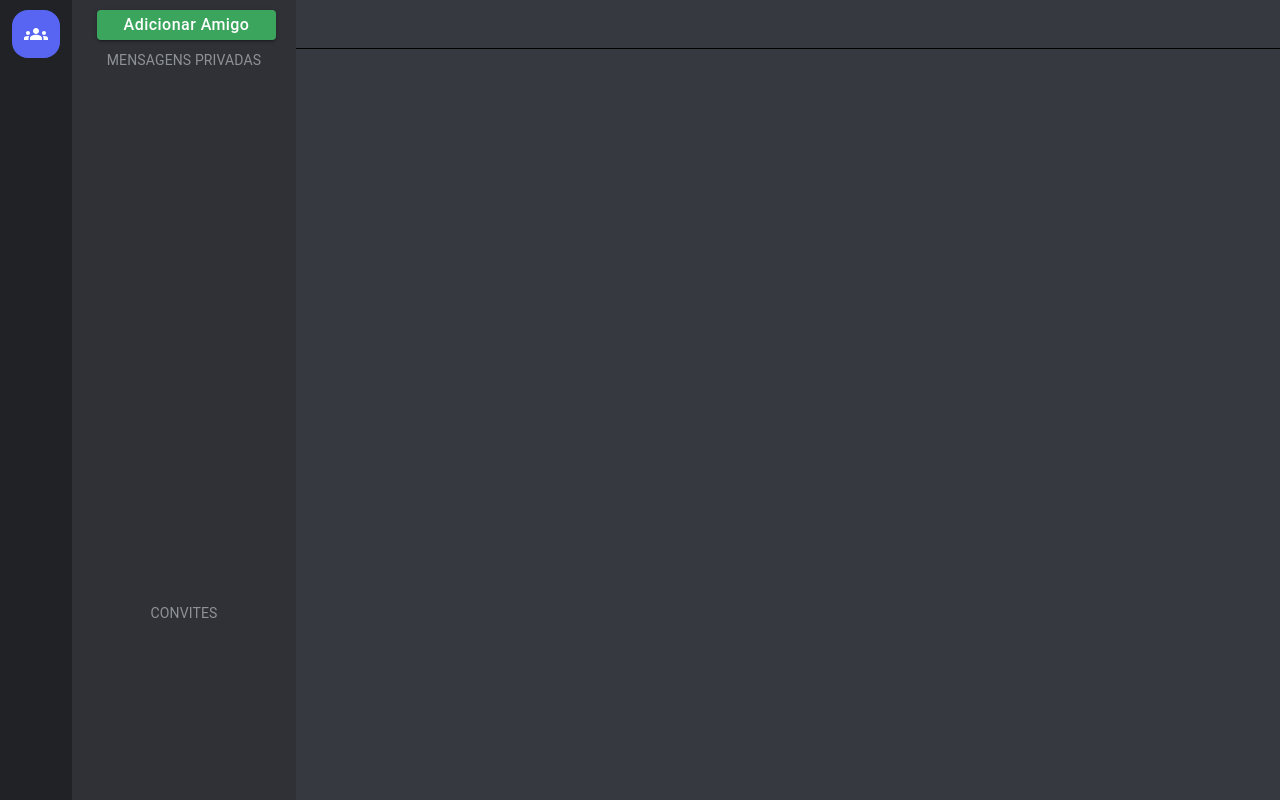
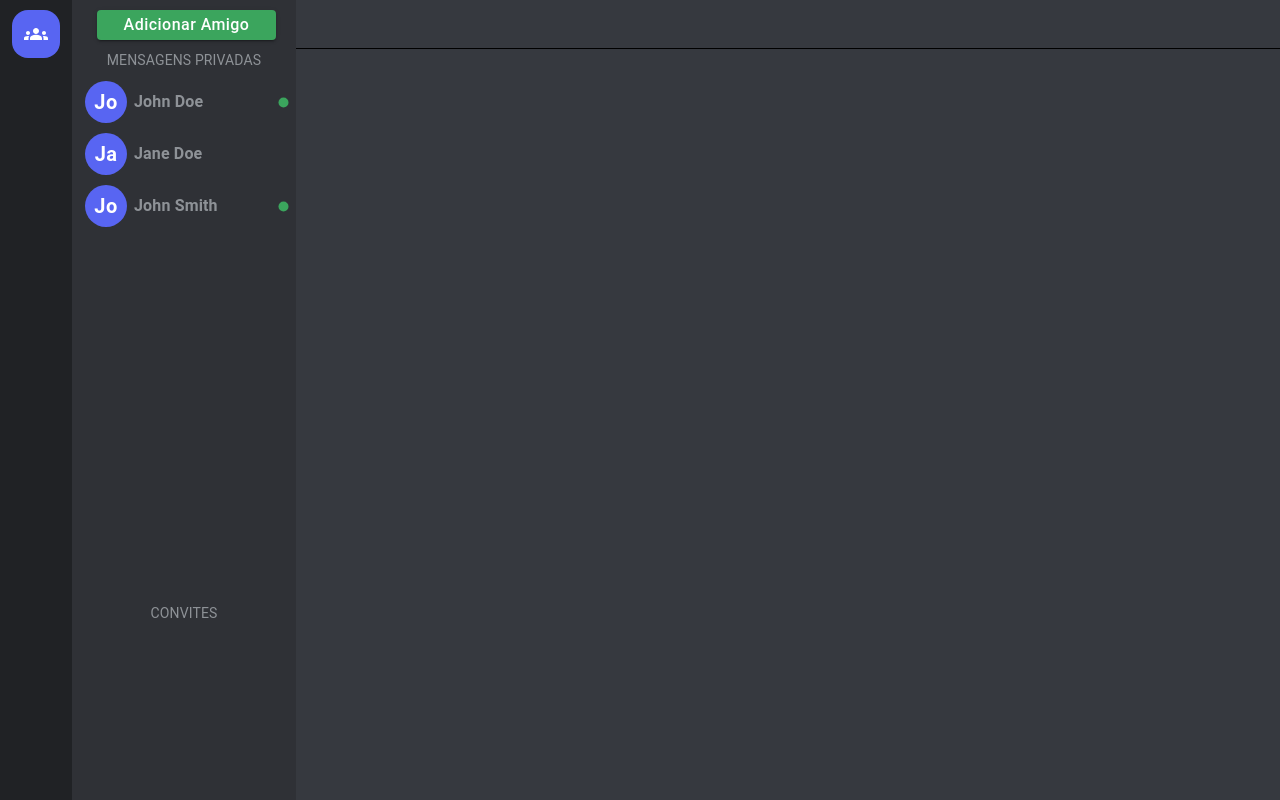
Before and after one commit to JoonMarion/tcc-project, a React (Create React App) app in the folder avafrontend/: page /dashboard in a window 1280 px wide. Built offline with nearby package versions, Linux system fonts and the light colour scheme.

Commit message:
feat: friendlist online indicator

```diff
--- /dev/null
+++ b/avafrontend/src/Dashboard/FriendsSideBar/FriendsList/FriendListItem.js
@@ -0,0 +1,37 @@
+import React from 'react';
+import Button from '@mui/material/Button';
+import Avatar from '../../../shared/components/Avatar';
+import Typography from '@mui/material/Typography';
+import OnlineIndicator from './OnlineIndicator';
+
+const FriendListItem = ({ id, username, key, isOnline }) => {
+    return (
+        <Button
+            style={{
+                width: '100%',
+                height: '42px',
+                marginTop: '10px',
+                display: 'flex',
+                justifyContent: 'flex-start',
+                textTransform: 'none',
+                position: 'relative',
+            }}
+        >
+            <Avatar username={username} />
+            <Typography
+                style={{
+                    marginLeft: '7px',
+                    fontWeight: 700,
+                    color: '#8e9297',
+                }}
+                variant="subtitle1"
+                align="left"
+            >
+                {username}
+            </Typography>
+            {isOnline ? <OnlineIndicator /> : null}
+        </Button>
+    );
+};
+
+export default FriendListItem;
--- a/avafrontend/src/Dashboard/FriendsSideBar/FriendsList/FriendsList.js
+++ b/avafrontend/src/Dashboard/FriendsSideBar/FriendsList/FriendsList.js
@@ -1,15 +1,38 @@
 import React from 'react';
 import { styled } from '@mui/system';
+import FriendListItem from './FriendListItem';
+
+const DUMMY_FRIENDS = [
+    {
+        id: '1',
+        username: 'John Doe',
+        isOnline: true,
+    },
+    {
+        id: '2',
+        username: 'Jane Doe',
+        isOnline: false,
+    },
+    {
+        id: '3',
+        username: 'John Smith',
+        isOnline: true,
+    },
+];
 
 const MainContainer = styled('div')({
-  flexGrow: 1,
-  width: '100%',
-})
+    flexGrow: 1,
+    width: '100%',
+});
 
 const FriendsList = () => {
-  return (
-    <MainContainer></MainContainer>
-  )
-}
+    return (
+        <MainContainer>
+            {DUMMY_FRIENDS.map((f) => (
+                <FriendListItem username={f.username} id={f.id} key={f.id} isOnline={f.isOnline} />
+            ))}
+        </MainContainer>
+    );
+};
 
-export default FriendsList
+export default FriendsList;
--- /dev/null
+++ b/avafrontend/src/Dashboard/FriendsSideBar/FriendsList/OnlineIndicator.js
@@ -0,0 +1,21 @@
+import React from 'react';
+import { Box } from '@mui/material';
+import FiberManualRecordIcon from '@mui/icons-material/FiberManualRecord';
+
+const OnlineIndicator = () => {
+    return (
+        <Box
+            sx={{
+                color: '#3ba55d',
+                display: 'flex',
+                alignItems: 'center',
+                position: 'absolute',
+                right: '5px',
+            }}
+        >
+            <FiberManualRecordIcon sx={{ fontSize: '15px' }} />
+        </Box>
+    );
+};
+
+export default OnlineIndicator;
--- /dev/null
+++ b/avafrontend/src/shared/components/Avatar.js
@@ -0,0 +1,24 @@
+import { styled } from '@mui/system';
+import React from 'react';
+
+const AvatarPreview = styled('div')({
+    width: '42px',
+    height: '42px',
+    borderRadius: '42px',
+    backgroundColor: '#5865f2',
+    display: 'flex',
+    justifyContent: 'center',
+    alignItems: 'center',
+    fontSize: '20px',
+    fontWeight: 700,
+    marginLeft: '5px',
+    color: 'white',
+});
+
+const Avatar = ({ username, large }) => {
+    return (
+        <AvatarPreview style={large ? { height: '80px', width: '80px' } : {}}>{username.substring(0, 2)}</AvatarPreview>
+    );
+};
+
+export default Avatar;
```
